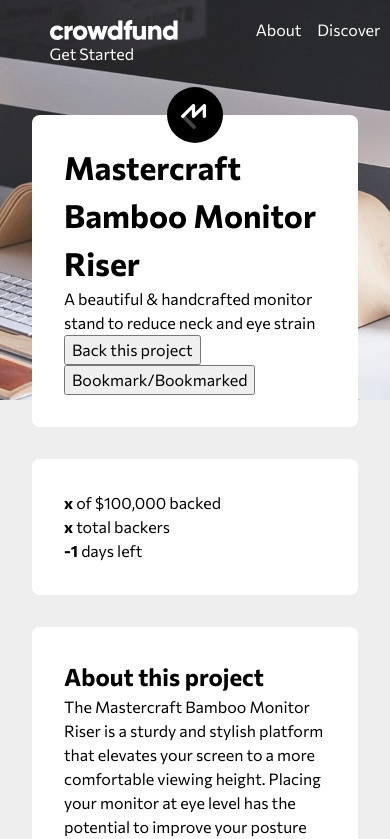
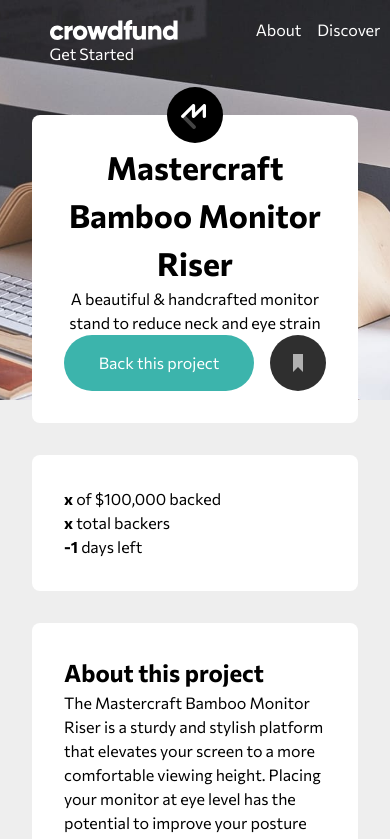
Before and after one commit to migvidal/crowdfunding-product-page, a Vue app: page / in a window 390 px wide. Shown: the top 839 px of the page. Built offline with nearby package versions, Linux system fonts and the light colour scheme.

Commit message:
header-style-mobile

```diff
--- a/src/App.vue
+++ b/src/App.vue
@@ -35,5 +35,6 @@ body {
     height: 300px;
     margin-bottom: -60px;
   }
+
 }
 </style>
--- a/src/components/CrowdfundHome.vue
+++ b/src/components/CrowdfundHome.vue
@@ -7,8 +7,13 @@
       <p>
         A beautiful & handcrafted monitor stand to reduce neck and eye strain
       </p>
-      <button>Back this project</button>
-      <button>Bookmark/<wbr />Bookmarked</button>
+      <div class="action-buttons">
+        <button class="back-project">Back this project</button>
+        <!-- Subscribe/Subscribed -->
+        <button class="bookmark">
+          <img src="../images/icon-bookmark.svg" alt="Bookmark" aria-hidden="true"/>
+        </button>
+      </div>
     </header>
     <!-- stats -->
     <CFStats />
@@ -91,6 +96,30 @@ export default {
 </script>
 
 <!-- Add "scoped" attribute to limit CSS to this component only -->
+<style lang="scss">
+button {
+  border: none;
+  border-radius: 999px;
+  padding: 1rem;
+  white-space: nowrap;
+  color: #fff;
+  font-weight: bold;
+  background-color: $moderate-cyan;
+  max-width: 230px;
+  cursor: pointer;
+  &:hover {
+    background-color: $dark-cyan;
+  }
+  &.back-project {
+    flex: 1;
+    margin-right: 1rem;
+  }
+  &.bookmark {
+    background: none;
+    padding: 0;
+  }
+}
+</style>
 <style lang="scss" scoped>
 main.home {
   & > * {
@@ -100,9 +129,21 @@ main.home {
     border-radius: 0.5rem;
     background-color: #fff;
   }
-  img.logo {
-    margin: 0 auto;
-    margin-top: -60px;
+  header {
+    img.logo {
+      margin: 0 auto;
+      margin-top: -60px;
+    }
+    h1,
+    p {
+      text-align: center;
+    }
+
+    .action-buttons {
+      display: flex;
+      flex-wrap: wrap;
+      justify-content: space-between;
+    }
   }
 }
 </style>
```
